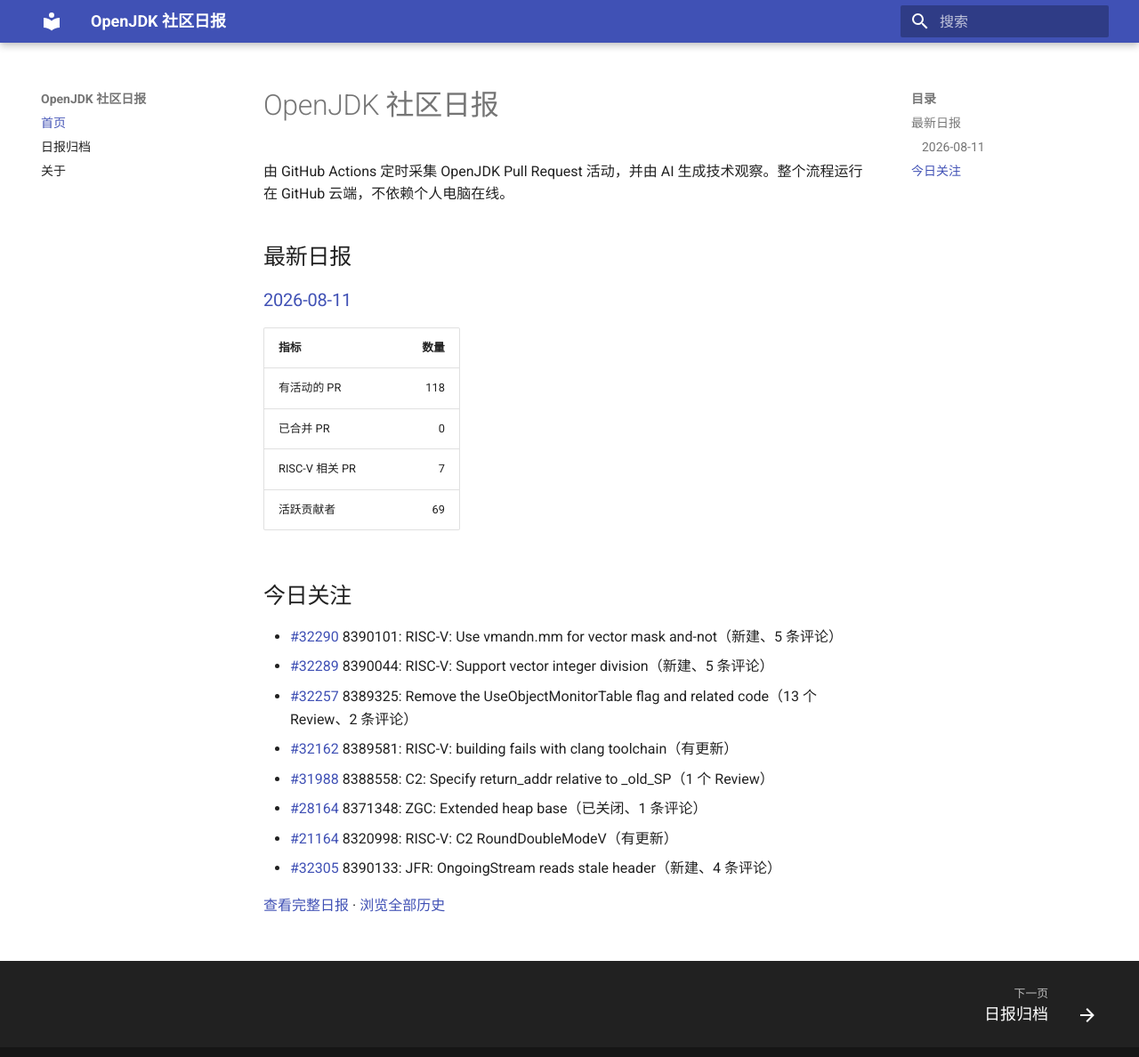
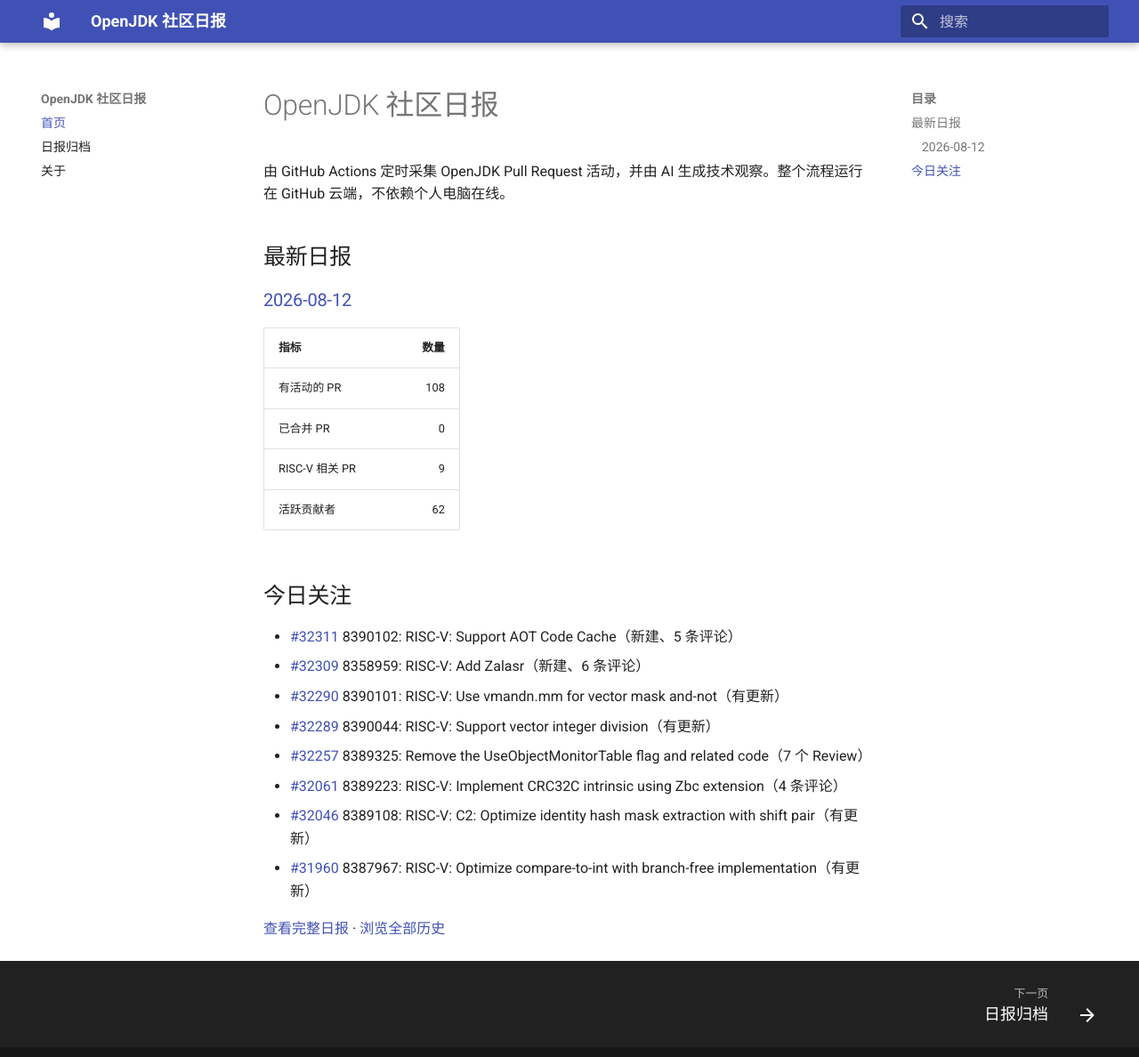
Before and after one commit to DingliZhang/openjdk-daily, an MkDocs documentation site: the page built from docs/index.md, in a window 1280 px wide and 1201 px high. Shown: the top 1188 px of the window at 89% size. Built offline with MkDocs 1.6.1 and Material for MkDocs 9.7.7, drawn with Linux system fonts in a browser that asks for light colours.

Commit message:
report: add OpenJDK daily report

```diff
--- a/docs/index.md
+++ b/docs/index.md
@@ -4,24 +4,24 @@
 
 ## 最新日报
 
-### [2026-08-11](reports/2026/2026-08-11.md)
+### [2026-08-12](reports/2026/2026-08-12.md)
 
 | 指标 | 数量 |
 |---|---:|
-| 有活动的 PR | 118 |
+| 有活动的 PR | 108 |
 | 已合并 PR | 0 |
-| RISC-V 相关 PR | 7 |
-| 活跃贡献者 | 69 |
+| RISC-V 相关 PR | 9 |
+| 活跃贡献者 | 62 |
 
 ## 今日关注
 
-- [#32290](https://github.com/openjdk/jdk/pull/32290) 8390101: RISC-V: Use vmandn.mm for vector mask and-not（新建、5 条评论）
-- [#32289](https://github.com/openjdk/jdk/pull/32289) 8390044: RISC-V: Support vector integer division（新建、5 条评论）
-- [#32257](https://github.com/openjdk/jdk/pull/32257) 8389325: Remove the UseObjectMonitorTable flag and related code（13 个 Review、2 条评论）
-- [#32162](https://github.com/openjdk/jdk/pull/32162) 8389581: RISC-V: building fails with clang toolchain（有更新）
-- [#31988](https://github.com/openjdk/jdk/pull/31988) 8388558: C2: Specify return_addr relative to _old_SP（1 个 Review）
-- [#28164](https://github.com/openjdk/jdk/pull/28164) 8371348: ZGC: Extended heap base（已关闭、1 条评论）
-- [#21164](https://github.com/openjdk/jdk/pull/21164) 8320998: RISC-V: C2 RoundDoubleModeV（有更新）
-- [#32305](https://github.com/openjdk/jdk/pull/32305) 8390133: JFR: OngoingStream reads stale header（新建、4 条评论）
+- [#32311](https://github.com/openjdk/jdk/pull/32311) 8390102: RISC-V: Support AOT Code Cache（新建、5 条评论）
+- [#32309](https://github.com/openjdk/jdk/pull/32309) 8358959: RISC-V: Add Zalasr（新建、6 条评论）
+- [#32290](https://github.com/openjdk/jdk/pull/32290) 8390101: RISC-V: Use vmandn.mm for vector mask and-not（有更新）
+- [#32289](https://github.com/openjdk/jdk/pull/32289) 8390044: RISC-V: Support vector integer division（有更新）
+- [#32257](https://github.com/openjdk/jdk/pull/32257) 8389325: Remove the UseObjectMonitorTable flag and related code（7 个 Review）
+- [#32061](https://github.com/openjdk/jdk/pull/32061) 8389223: RISC-V: Implement CRC32C intrinsic using Zbc extension（4 条评论）
+- [#32046](https://github.com/openjdk/jdk/pull/32046) 8389108: RISC-V: C2: Optimize identity hash mask extraction with shift pair（有更新）
+- [#31960](https://github.com/openjdk/jdk/pull/31960) 8387967: RISC-V: Optimize compare-to-int with branch-free implementation（有更新）
 
-[查看完整日报](reports/2026/2026-08-11.md) · [浏览全部历史](reports/index.md)
+[查看完整日报](reports/2026/2026-08-12.md) · [浏览全部历史](reports/index.md)
```
Also changed, not shown: docs/reports/2026/2026-08-12.md (added, +222 -0 lines), docs/reports/index.md (+2 -1 lines), 2 other files.
